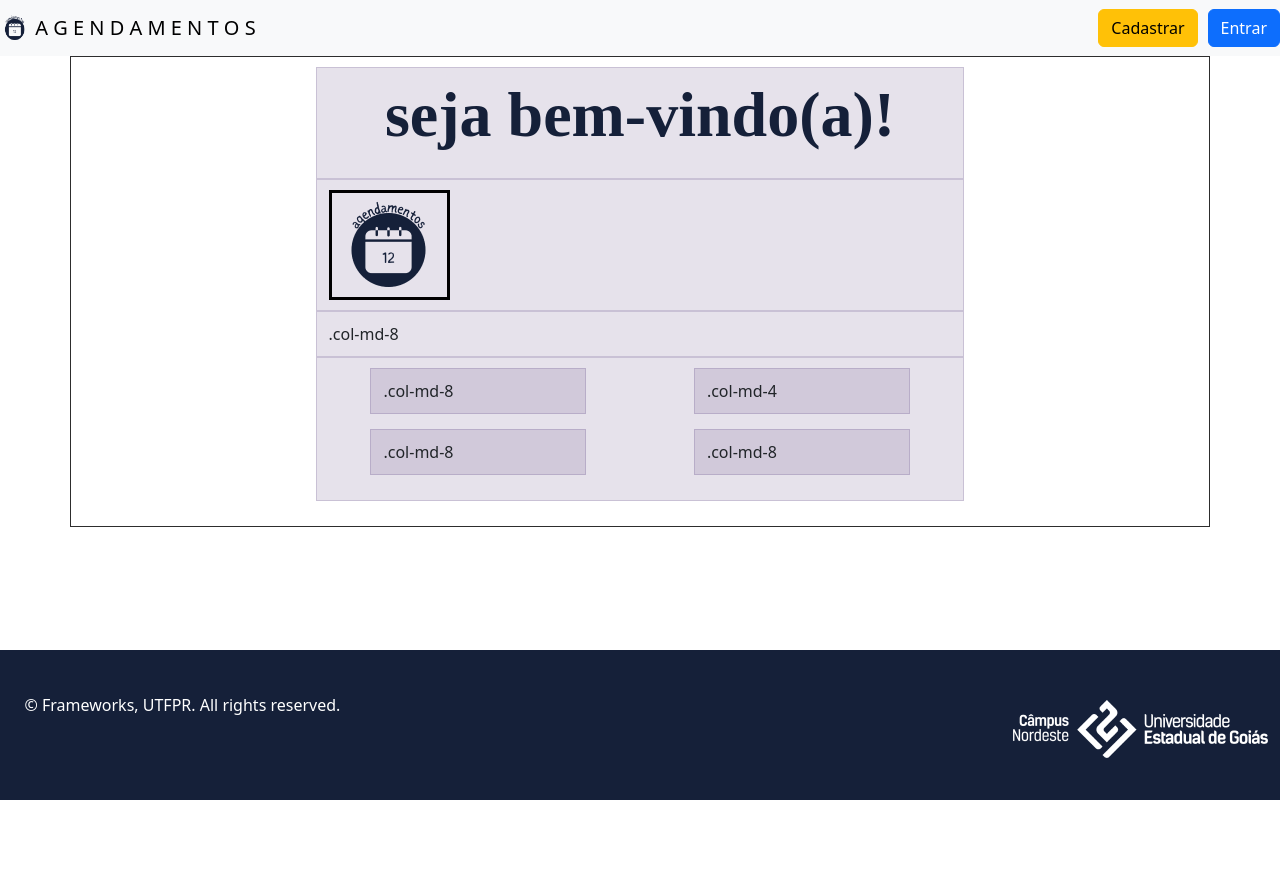
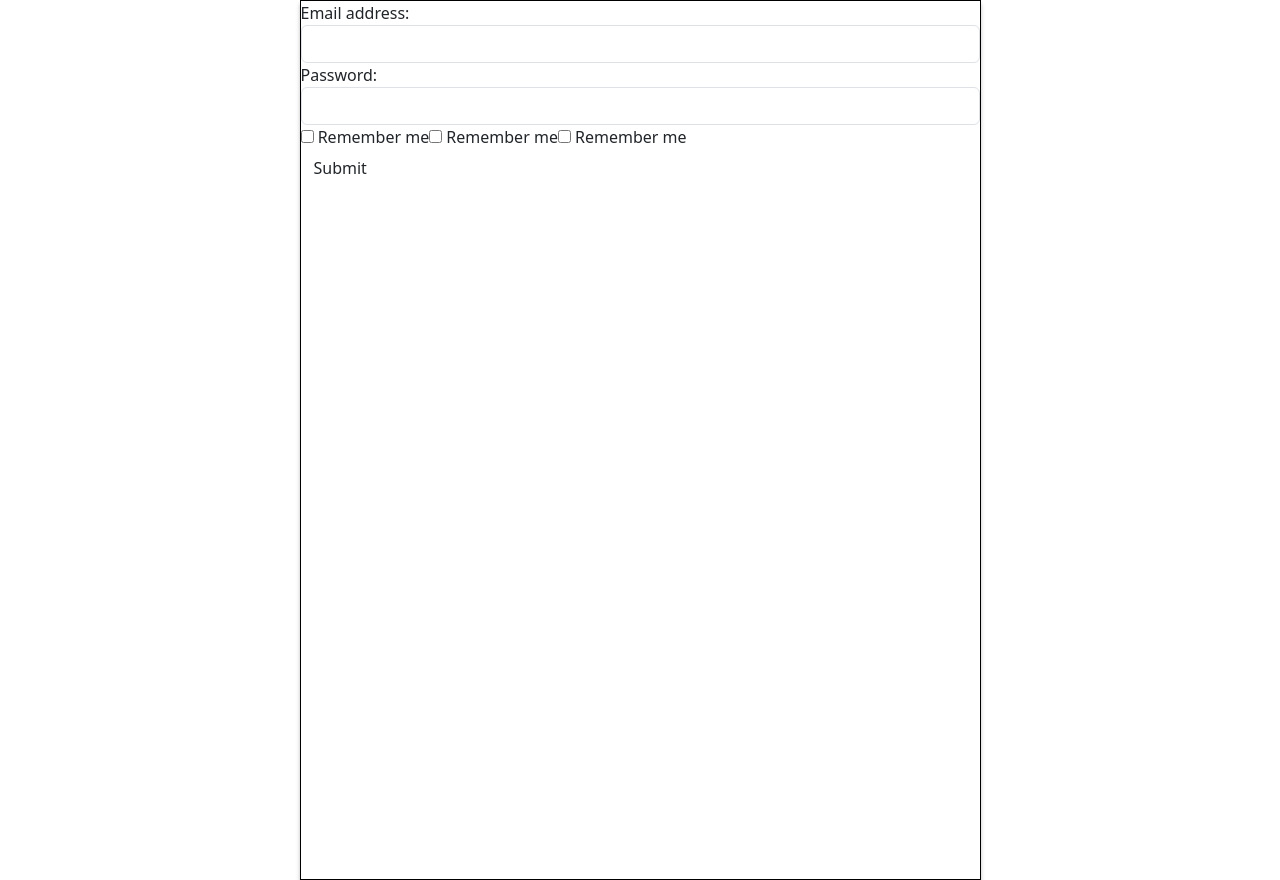
Before and after one commit to danielapandrade/controle-agendamento, an Angular app: page / in a window 1280 px wide. Before the commit the page ends 800 px from the top, so only its background shows below. Built offline with nearby package versions, Linux system fonts and the light colour scheme.

Commit message:
mudando layout

```diff
--- a/src/app/app.component.html
+++ b/src/app/app.component.html
@@ -1,3 +1 @@
-<app-header></app-header>
-<app-main-page></app-main-page>
-<app-footer></app-footer>
+<app-cadastrar></app-cadastrar>
--- a/src/app/app.module.ts
+++ b/src/app/app.module.ts
@@ -6,13 +6,15 @@ import { AppComponent } from './app.component';
 import { HeaderComponent } from './header/header.component';
 import { MainPageComponent } from './main-page/main-page.component';
 import { FooterComponent } from './footer/footer.component';
+import { CadastrarComponent } from './cadastrar/cadastrar.component';
 
 @NgModule({
   declarations: [
     AppComponent,
     HeaderComponent,
     MainPageComponent,
-    FooterComponent
+    FooterComponent,
+    CadastrarComponent
   ],
   imports: [
     BrowserModule,
--- /dev/null
+++ b/src/app/cadastrar/cadastrar.component.css
@@ -0,0 +1,12 @@
+.panel {
+    width: 681px;
+    height: 880px;
+    flex-shrink: 0;
+    border: 1px solid #000;
+    background: #FFF;
+    box-shadow: 0px 4px 4px 0px rgba(0, 0, 0, 0.25);
+    margin-left: auto;
+    margin-bottom: auto;
+    margin-top: auto;
+    margin-right: auto;
+}
--- /dev/null
+++ b/src/app/cadastrar/cadastrar.component.html
@@ -0,0 +1,18 @@
+<div class="panel">
+    <form action="/action_page.php">
+        <div class="form-group">
+          <label for="email">Email address:</label>
+          <input type="email" class="form-control" id="email">
+        </div>
+        <div class="form-group">
+          <label for="pwd">Password:</label>
+          <input type="password" class="form-control" id="pwd">
+        </div>
+        <div class="checkbox">
+          <label><input type="checkbox"> Remember me</label>
+          <label><input type="checkbox"> Remember me</label>
+          <label><input type="checkbox"> Remember me</label>
+        </div>
+        <button type="submit" class="btn btn-default">Submit</button>
+      </form>
+</div>
--- a/src/app/footer/footer.component.css
+++ b/src/app/footer/footer.component.css
@@ -36,10 +36,12 @@
     display: flex;
     flex-direction: column;
     text-align: center;
+    height: 10vh;
 
 
   }
   .logo{
     margin-top: 0px;
+    width: 30px;
   }
 }
--- a/src/app/header/header.component.css
+++ b/src/app/header/header.component.css
@@ -1,11 +1,14 @@
-button{
+button {
     margin-left: 10px;
+    background-color: #152039;
+    color: white;
+    border: none;
 }
 
-.boasVindas{
+.boasVindas {
     display: flex;
-width: 679px;
-height: 55px;
-flex-direction: column;
-flex-shrink: 0;
+    width: 679px;
+    height: 55px;
+    flex-direction: column;
+    flex-shrink: 0;
 }
--- a/src/app/main-page/main-page.component.css
+++ b/src/app/main-page/main-page.component.css
@@ -1,9 +1,11 @@
 * {
-  box-sizing: border-box;
+ background-color: white;
+ overflow-x: hidden;
 }
 
 .show-grid {
   padding: 10px;
+  background-color: white;
 
 
 }
@@ -13,19 +15,22 @@
 
 }
 
-img{
-margin-left: auto;
+img {
+
+  width: 175px;
+  text-align: center;
+  display: block;
+  margin-left: auto;
   margin-right: auto;
-  border: black solid;
+
 }
-
+.w{
+  width:50px;
+}
 .show-grid [class^=col-] {
   padding-top: 10px;
   padding-bottom: 10px;
-  background-color: #eee;
-  background-color: rgba(86, 61, 124, .15);
-  border: 1px solid #ddd;
-  border: 1px solid rgba(86, 61, 124, .2);
+  background-color: white;
   margin-left: auto;
   margin-right: auto;
 }
@@ -36,9 +41,9 @@ margin-left: auto;
   grid-template-rows: 100vh;
   align-items: center;
   justify-items: center;
- align-content: center;
+  align-content: center;
   place-items: center;
-  border: 1px solid #2d2d2d;
+
   display: grid;
   justify-content: center;
 }
@@ -52,3 +57,21 @@ margin-left: auto;
   line-height: normal;
   text-align: center;
 }
+
+@media (max-width: 800px) {
+
+.boasVindas{
+  font-size: 16px;
+}
+
+
+img {
+
+  width: 100px;
+  text-align: center;
+  display: block;
+  margin-left: auto;
+  margin-right: auto;
+
+}
+}
--- a/src/app/main-page/main-page.component.html
+++ b/src/app/main-page/main-page.component.html
@@ -4,15 +4,20 @@
       <div class="col-md-8"><p class="boasVindas">{{fraseBoasVindas}}</p></div>
       <div class="col-md-8 logo"><img
         src="assets/img/logo.png"></div>
-      <div class="col-md-8">.col-md-8</div>
+        <div class="col-md-8"><p class="boasVindas">{{fraseBoasVindas}}</p></div>
+
       <div class="col-md-8">
         <div class="row">
-            <div class="col-md-4">.col-md-8</div>
-            <div class="col-md-4">.col-md-4</div>
+            <div class="col-md-4"><img
+              src="assets/img/auditorio.png"></div>
+            <div class="col-md-4"><img
+              src="assets/img/auditorio.png"></div>
           </div>
           <div class="row">
-            <div class="col-md-4">.col-md-8</div>
-            <div class="col-md-4">.col-md-8</div>
+            <div class="col-md-4"><img
+              src="assets/img/auditorio.png"></div>
+            <div class="col-md-4"><img
+              src="assets/img/auditorio.png"></div>
           </div>
       </div>
     </div>
```
Also changed, not shown: src/app/cadastrar/cadastrar.component.ts (added, +10 -0 lines).
